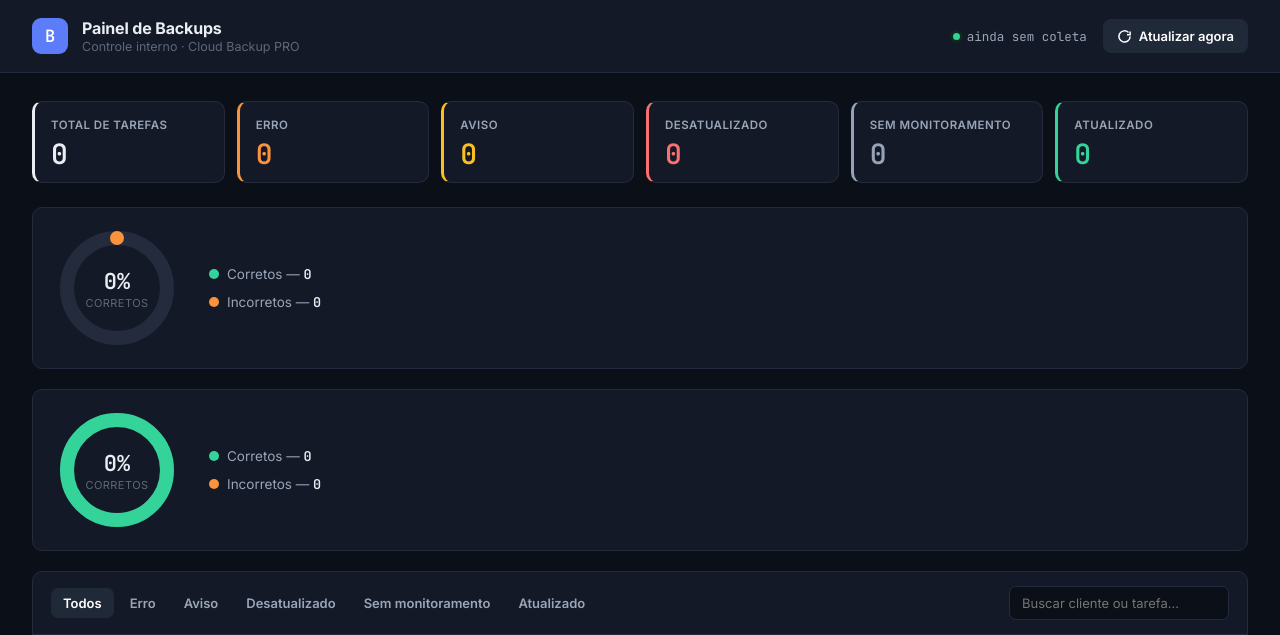
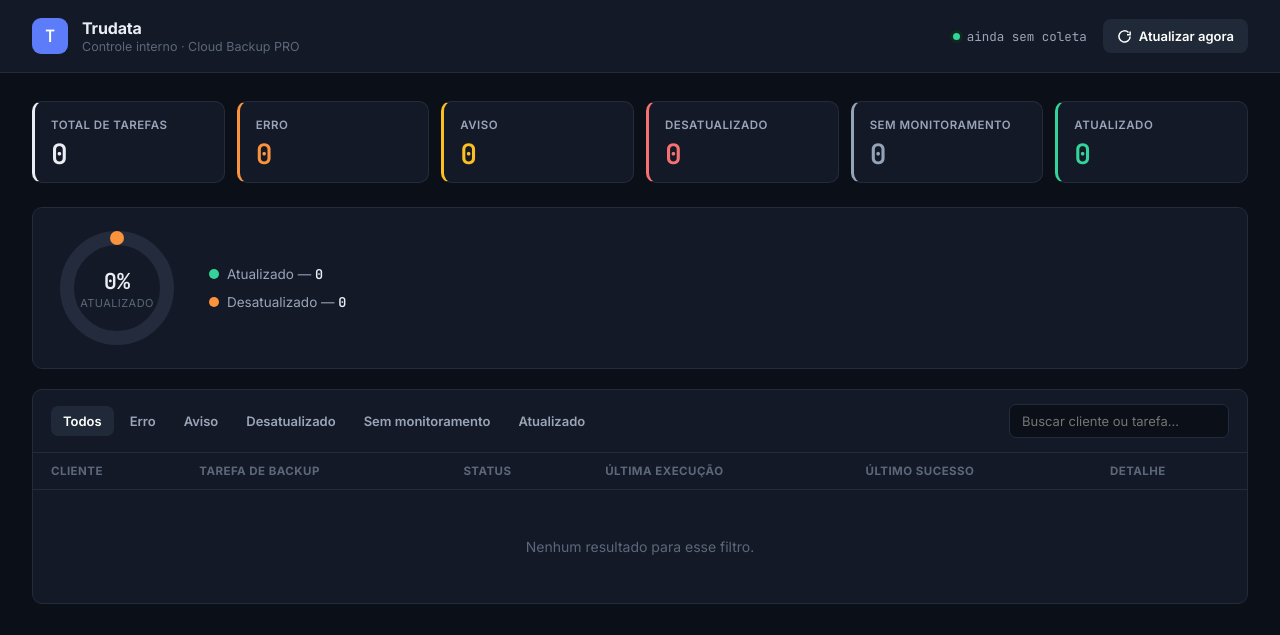
Before and after one commit to nicolasdoeringsantos/BACKUP, a Flask app: page / in a window 1280 px wide. Shown: the top 635 px of the page. Run offline with Flask 3, Linux system fonts and the light colour scheme; data that the repository does not hold is empty.

Commit message:
Ajustes no painel: gráfico, cores, textos e logo

```diff
--- a/app.py
+++ b/app.py
@@ -53,13 +53,12 @@
 
     summary = {
         "total": len(items),
-        "success": sum(1 for i in items if i["status"] == "success"),
+        "success": sum(1 for i in items if i["status"] == "success" and not i["is_stale"]),
         "warning": sum(1 for i in items if i["status"] == "warning"),
         "error": sum(1 for i in items if i["status"] == "error"),
         "nomon": sum(1 for i in items if i["status"] == "nomon"),
         "stale": sum(1 for i in items if i["is_stale"]),
     }
-
     return jsonify({
         "items": items,
         "summary": summary,
--- a/templates/dashboard.html
+++ b/templates/dashboard.html
@@ -12,9 +12,9 @@
 
 <header class="topbar">
   <div class="topbar-left">
-    <div class="logo-mark">B</div>
+    <div class="logo-mark">T</div>
     <div>
-      <h1>Painel de Backups</h1>
+      <h1>Trudata</h1>
       <p class="subtitle">Controle interno &middot; Cloud Backup PRO</p>
     </div>
   </div>
@@ -37,7 +37,7 @@
     <!-- preenchido via JS -->
   </section>
 
-<section class="chart-card">
+  <section class="chart-card">
     <div class="donut-wrap">
       <svg viewBox="0 0 120 120" class="donut" id="donutChart">
         <circle cx="60" cy="60" r="50" fill="none" stroke="var(--border)" stroke-width="14"></circle>
@@ -46,44 +46,21 @@
       </svg>
       <div class="donut-center">
         <span class="donut-percent" id="donutPercent">0%</span>
-        <span class="donut-label">corretos</span>
+        <span class="donut-label">atualizado</span>
       </div>
     </div>
     <div class="chart-legend">
       <div class="legend-item">
         <span class="legend-dot" style="background:var(--success)"></span>
-        <span>Corretos — <b id="legendCorrectCount">0</b></span>
+        <span>Atualizado — <b id="legendCorrectCount">0</b></span>
       </div>
       <div class="legend-item">
         <span class="legend-dot" style="background:var(--error)"></span>
-        <span>Incorretos — <b id="legendIncorrectCount">0</b></span>
+        <span>Desatualizado — <b id="legendIncorrectCount">0</b></span>
       </div>
     </div>
   </section>
 
-<section class="chart-card">
-    <div class="donut-wrap">
-      <svg viewBox="0 0 120 120" class="donut" id="donutChart">
-        <circle cx="60" cy="60" r="50" fill="none" stroke="var(--border)" stroke-width="14"></circle>
-        <circle cx="60" cy="60" r="50" fill="none" stroke="var(--success)" stroke-width="14"
-                stroke-linecap="round" id="donutArc" transform="rotate(-90 60 60)"></circle>
-      </svg>
-      <div class="donut-center">
-        <span class="donut-percent" id="donutPercent">0%</span>
-        <span class="donut-label">corretos</span>
-      </div>
-    </div>
-    <div class="chart-legend">
-      <div class="legend-item">
-        <span class="legend-dot" style="background:var(--success)"></span>
-        <span>Corretos — <b id="legendCorrectCount">0</b></span>
-      </div>
-      <div class="legend-item">
-        <span class="legend-dot" style="background:var(--error)"></span>
-        <span>Incorretos — <b id="legendIncorrectCount">0</b></span>
-      </div>
-    </div>
-  </section>
   <section class="panel">
     <div class="panel-head">
       <div class="filter-tabs" id="filterTabs">
```
